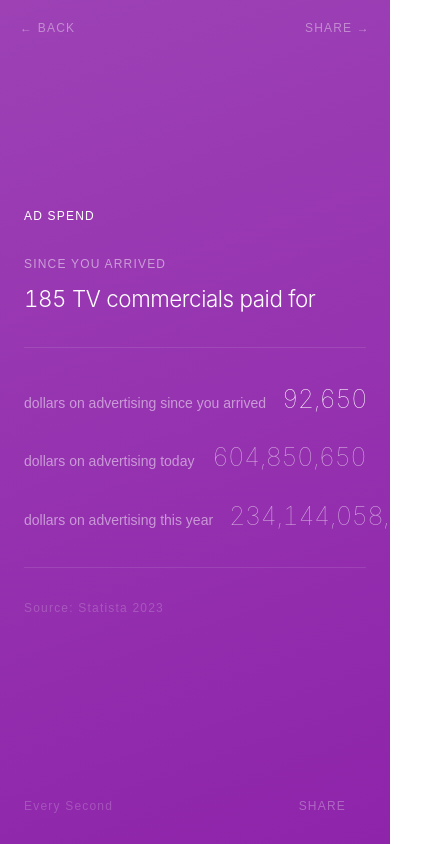
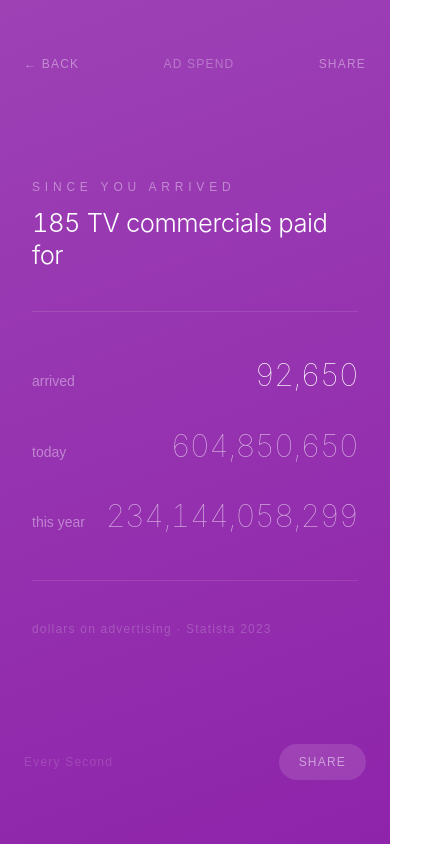
Before and after one commit to graciadavid/onesecond, a Next.js app: page /brand/ad-spend in a window 390 px wide. Shown: the whole page, 436 px wide, since content can reach past the window. Built offline with nearby package versions, Linux system fonts and the light colour scheme.

Commit message:
mobile safe zones for tiktok instagram overlays

```diff
--- a/app/brand/[slug]/page.tsx
+++ b/app/brand/[slug]/page.tsx
@@ -12,12 +12,12 @@ export default function BrandPage({ params }: { params: Promise<{ slug: string }
   const [elapsed, setElapsed] = useState(0)
   const startRef = useRef(Date.now())
 
-  const todayOffsetRef = useRef(() => {
+  const todayOffset = useRef(() => {
     const now = new Date()
     return now.getHours() * 3600 + now.getMinutes() * 60 + now.getSeconds()
   })
 
-  const yearOffsetRef = useRef(() => {
+  const yearOffset = useRef(() => {
     const now = new Date()
     return (Date.now() - new Date(now.getFullYear(), 0, 1).getTime()) / 1000
   })
@@ -32,8 +32,8 @@ export default function BrandPage({ params }: { params: Promise<{ slug: string }
   if (!brand) return <div className="min-h-screen flex items-center justify-center text-gray-400">Not found</div>
 
   const fromEntry = Math.floor(elapsed * brand.perSecond)
-  const today = Math.floor((todayOffsetRef.current() + elapsed) * brand.perSecond)
-  const thisYear = Math.floor((yearOffsetRef.current() + elapsed) * brand.perSecond)
+  const today = Math.floor((todayOffset.current() + elapsed) * brand.perSecond)
+  const thisYear = Math.floor((yearOffset.current() + elapsed) * brand.perSecond)
   const absurdCount = Math.max(1, Math.floor(fromEntry / brand.absurdDivisor))
 
   const handleShare = () => {
@@ -49,25 +49,33 @@ export default function BrandPage({ params }: { params: Promise<{ slug: string }
   }
 
   return (
-    <main className="min-h-screen flex flex-col" style={{ background: `linear-gradient(160deg, ${brand.bgColor}dd 0%, ${brand.bgColor} 100%)` }}>
-
-      <header className="flex items-center justify-between px-5 md:px-10 py-5 md:py-6">
+    <main
+      className="min-h-screen flex flex-col"
+      style={{ background: `linear-gradient(160deg, ${brand.bgColor}dd 0%, ${brand.bgColor} 100%)` }}
+    >
+      {/* SAFE ZONE TOP — 80px para overlays de apps */}
+      <header className="flex items-center justify-between px-6 pt-14 pb-4 md:px-10 md:pt-8">
         <Link href="/" className="text-white/40 hover:text-white/70 transition-all text-xs tracking-widest uppercase font-light">← Back</Link>
+        <span className="text-white/30 text-xs tracking-widest uppercase font-light">{brand.name}</span>
         <button onClick={handleShare} className="text-white/40 hover:text-white/70 transition-all text-xs tracking-widest uppercase font-light">
-          {copied ? "✓ Copied" : "Share →"}
+          {copied ? "✓" : "Share"}
         </button>
       </header>
 
-      <section className="flex-1 flex flex-col justify-center px-6 md:px-16 py-6 md:py-8 max-w-4xl mx-auto w-full gap-8 md:gap-10">
+      {/* CONTENIDO CENTRAL — zona segura */}
+      <section className="flex-1 flex flex-col justify-center px-8 md:px-16 py-8 max-w-2xl mx-auto w-full gap-10">
 
-        <h1 className="text-white font-light uppercase tracking-widest text-xs md:text-sm">
-          {brand.name}
-        </h1>
-
+        {/* Dato absurdo */}
         <div className="flex flex-col gap-3">
-          <p className="text-white/50 text-xs tracking-widest uppercase font-light">Since you arrived</p>
-          <p className="text-white leading-snug font-light"
-            style={{ fontSize: "clamp(1.4rem, 5vw, 2.8rem)", fontFamily: "-apple-system, 'SF Pro Display', BlinkMacSystemFont, sans-serif", letterSpacing: "-0.02em" }}>
+          <p className="text-white/40 text-xs tracking-[0.4em] uppercase">Since you arrived</p>
+          <p
+            className="text-white font-light leading-tight"
+            style={{
+              fontSize: "clamp(1.6rem, 6vw, 3rem)",
+              fontFamily: "-apple-system, 'SF Pro Display', BlinkMacSystemFont, sans-serif",
+              letterSpacing: "-0.02em"
+            }}
+          >
             <span className="tabular-nums">{absurdCount.toLocaleString("en-US")}</span>
             {" "}{brand.absurdUnit}
           </p>
@@ -75,24 +83,46 @@ export default function BrandPage({ params }: { params: Promise<{ slug: string }
 
         <div className="h-px bg-white/10" />
 
-        <div className="flex flex-col gap-5 md:gap-6">
+        {/* Tres contadores */}
+        <div className="flex flex-col gap-6">
           <div className="flex items-baseline justify-between gap-4">
-            <p className="text-white/50 font-light shrink-0 text-sm md:text-base">{brand.unit} since you arrived</p>
-            <p className="tabular-nums font-thin text-white text-right" style={{ fontSize: "clamp(1.6rem, 6vw, 3rem)", letterSpacing: "-0.03em", fontFamily: "-apple-system, 'SF Pro Display', BlinkMacSystemFont, sans-serif" }}>
+            <p className="text-white/40 text-sm font-light shrink-0">arrived</p>
+            <p
+              className="tabular-nums font-thin text-white text-right"
+              style={{
+                fontSize: "clamp(1.8rem, 8vw, 3.5rem)",
+                letterSpacing: "-0.03em",
+                fontFamily: "-apple-system, 'SF Pro Display', BlinkMacSystemFont, sans-serif"
+              }}
+            >
               {fromEntry.toLocaleString("en-US")}
             </p>
           </div>
 
           <div className="flex items-baseline justify-between gap-4">
-            <p className="text-white/50 font-light shrink-0 text-sm md:text-base">{brand.unit} today</p>
-            <p className="tabular-nums font-thin text-white/60 text-right" style={{ fontSize: "clamp(1.6rem, 6vw, 3rem)", letterSpacing: "-0.03em", fontFamily: "-apple-system, 'SF Pro Display', BlinkMacSystemFont, sans-serif" }}>
+            <p className="text-white/40 text-sm font-light shrink-0">today</p>
+            <p
+              className="tabular-nums font-thin text-white/60 text-right"
+              style={{
+                fontSize: "clamp(1.8rem, 8vw, 3.5rem)",
+                letterSpacing: "-0.03em",
+                fontFamily: "-apple-system, 'SF Pro Display', BlinkMacSystemFont, sans-serif"
+              }}
+            >
               {today.toLocaleString("en-US")}
             </p>
           </div>
 
           <div className="flex items-baseline justify-between gap-4">
-            <p className="text-white/50 font-light shrink-0 text-sm md:text-base">{brand.unit} this year</p>
-            <p className="tabular-nums font-thin text-white/60 text-right" style={{ fontSize: "clamp(1.6rem, 6vw, 3rem)", letterSpacing: "-0.03em", fontFamily: "-apple-system, 'SF Pro Display', BlinkMacSystemFont, sans-serif" }}>
+            <p className="text-white/40 text-sm font-light shrink-0">this year</p>
+            <p
+              className="tabular-nums font-thin text-white/60 text-right"
+              style={{
+                fontSize: "clamp(1.8rem, 8vw, 3.5rem)",
+                letterSpacing: "-0.03em",
+                fontFamily: "-apple-system, 'SF Pro Display', BlinkMacSystemFont, sans-serif"
+              }}
+            >
               {thisYear.toLocaleString("en-US")}
             </p>
           </div>
@@ -100,13 +130,20 @@ export default function BrandPage({ params }: { params: Promise<{ slug: string }
 
         <div className="h-px bg-white/10" />
 
-        <p className="text-white/20 text-xs font-light tracking-widest">Source: {brand.source}</p>
+        <p className="text-white/20 text-xs font-light tracking-widest">
+          {brand.unit} · {brand.source}
+        </p>
 
       </section>
 
-      <footer className="px-6 md:px-16 py-5 md:py-6 flex items-center justify-between">
-        <p className="text-white/20 text-xs tracking-widest font-light">Every Second</p>
-        <button onClick={handleShare} className="px-5 py-2.5 rounded-full text-xs tracking-widest uppercase font-medium transition-all" style={{ background: "transparent", color: "rgba(255,255,255,0.3)" }}>
+      {/* SAFE ZONE BOTTOM — 80px para overlays de apps */}
+      <footer className="px-6 pb-16 pt-4 md:px-16 md:pb-8 flex items-center justify-between">
+        <p className="text-white/15 text-xs tracking-widest font-light">Every Second</p>
+        <button
+          onClick={handleShare}
+          className="px-5 py-2.5 rounded-full text-xs tracking-widest uppercase font-medium transition-all"
+          style={{ background: "rgba(255,255,255,0.12)", color: "rgba(255,255,255,0.5)" }}
+        >
           {copied ? "✓ Copied" : "Share"}
         </button>
       </footer>
```
